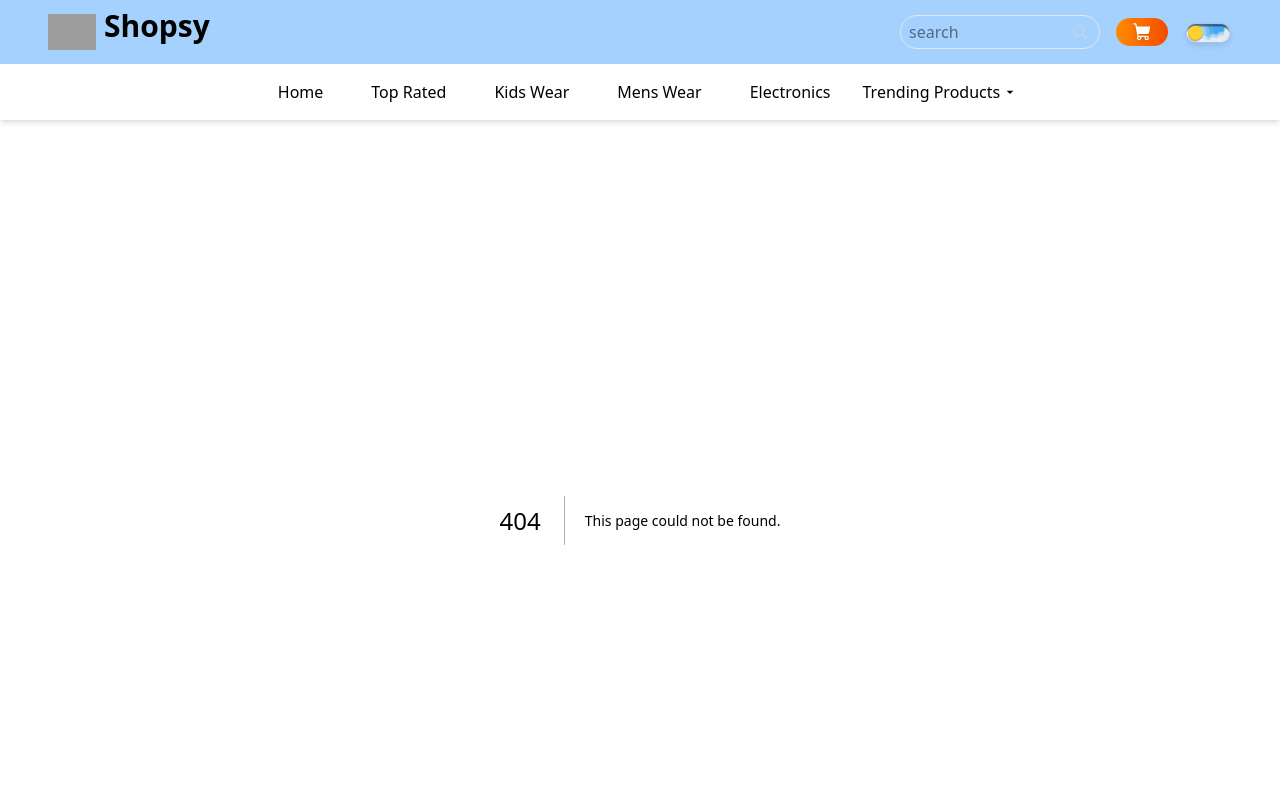
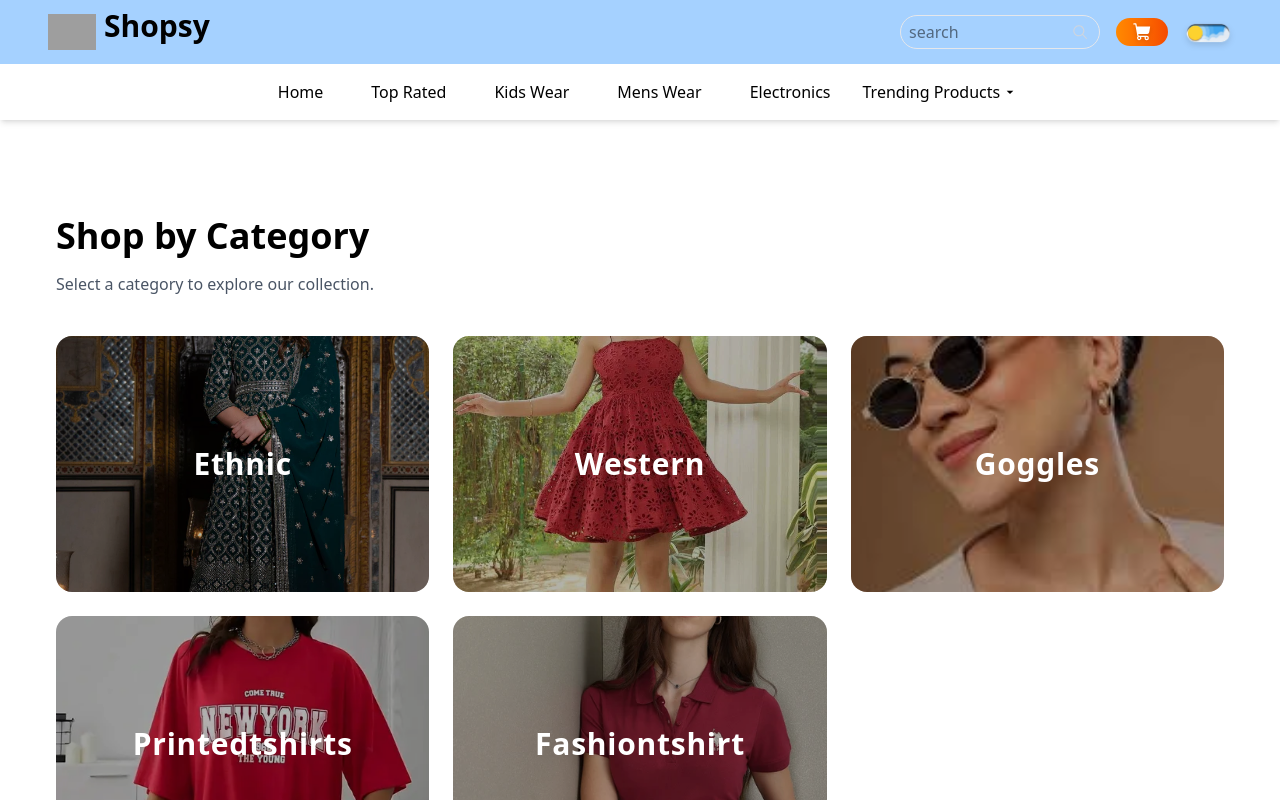
Before and after one commit to neharepos/e-commerce-website, a Next.js app: page /Products in a window 1280 px wide. Before the commit this address had no page. Shown: the top 800 px of the page. Built offline with nearby package versions, Linux system fonts and the light colour scheme; grey boxes are pictures that could not be loaded.

Commit message:
added the routes of products

```diff
--- a/app/Products/[category]/page.tsx
+++ b/app/Products/[category]/page.tsx
@@ -13,7 +13,7 @@ const CategoryPage = () => {
   );
 
   return (
-    <div className="pt-24 px-4 md:px-14 container mx-auto min-h-screen">
+    <div className="pt-24 px-4 md:px-14 container mx-auto min-h-screen pb-4">
       <h1 className="text-3xl font-bold capitalize mb-8 border-b pb-4">
         {categoryName?.replace("-", " ")} Collection
       </h1>
@@ -21,7 +21,7 @@ const CategoryPage = () => {
       <div className="grid grid-cols-1 sm:grid-cols-2 md:grid-cols-3 lg:grid-cols-4 gap-8">
         {filteredProducts.map((product) => (
           <div key={product.id} className="group flex flex-col h-full">
-            {/* Image Container with Fixed Aspect Ratio */}
+
             <div className="relative aspect-square overflow-hidden rounded-lg bg-gray-100 mb-4">
               <img
                 src={product.img.src}
@@ -30,7 +30,7 @@ const CategoryPage = () => {
               />
             </div>
 
-            {/* Product Details */}
+
             <div className="flex flex-col flex-grow">
               <h3 className="text-sm text-gray-700 font-medium line-clamp-2 mb-1">
                 {product.title}
@@ -41,7 +41,7 @@ const CategoryPage = () => {
                   <span className="text-yellow-500 text-sm">★</span>
                   <span className="text-sm text-gray-500">{product.rating}</span>
                 </div>
-                {/* Add price here if available in your data */}
+
                 <p className="text-lg font-bold text-gray-900 mt-1">
                   ${product.price || "0.00"}
                 </p>
--- /dev/null
+++ b/app/Products/page.tsx
@@ -0,0 +1,44 @@
+import Link from "next/link";
+import { ProductsData } from "../data/products/page";
+
+const ProductsOverview = () => {
+
+  const categories = Array.from(
+    new Set(ProductsData.map((item) => item.category))
+  );
+
+  return (
+    <div className="pt-24 px-4 md:px-14 container mx-auto min-h-screen pb-6">
+      <h1 className="text-4xl font-extrabold mb-4">Shop by Category</h1>
+      <p className="text-gray-600 mb-10">Select a category to explore our collection.</p>
+
+      <div className="grid grid-cols-1 sm:grid-cols-2 lg:grid-cols-3 gap-6">
+        {categories.map((cat) => (
+          <Link
+            href={`/products/${cat.toLowerCase()}`}
+            key={cat}
+            className="group relative h-64 overflow-hidden rounded-2xl bg-gray-200"
+          >
+
+            <div className="absolute inset-0 bg-black/30 group-hover:bg-black/50 transition-colors z-10" />
+
+            <div className="absolute inset-0 flex items-center justify-center z-20">
+              <h2 className="text-white text-3xl font-bold capitalize tracking-wide">
+                {cat}
+              </h2>
+            </div>
+
+
+            <img
+              src={ProductsData.find(p => p.category === cat)?.img.src}
+              alt={cat}
+              className="w-full h-full object-cover transition-transform duration-500 group-hover:scale-110"
+            />
+          </Link>
+        ))}
+      </div>
+    </div>
+  );
+};
+
+export default ProductsOverview;
--- a/components/Products/Products.tsx
+++ b/components/Products/Products.tsx
@@ -5,6 +5,7 @@ import Img3 from "../../public/women/womenn3.jpeg";
 import Img4 from "../../public/women/women4.jpg";
 import Img5 from "../../public/women/women5.jpg";
 import { IoStarSharp } from "react-icons/io5";
+import Link from "next/link";
 
 const ProductsData = [
   {
@@ -13,6 +14,7 @@ const ProductsData = [
     title: "Women Ethnic",
     rating: 5.0,
     color: "white",
+    category: "ethnic",
     aosDelay: "0",
   },
   {
@@ -21,12 +23,14 @@ const ProductsData = [
     title: "Women western",
     rating: 4.5,
     color: "Red",
+    category: "western",
     aosDelay: "200",
   },
   {
     id: 3,
     img: Img3,
     title: "Goggles",
+    category: "goggles",
     rating: 4.7,
     color: "brown",
     aosDelay: "400",
@@ -37,6 +41,7 @@ const ProductsData = [
     title: "Printed T-Shirt",
     rating: 4.4,
     color: "Yellow",
+    category: "printedtshirts",
     aosDelay: "600",
   },
   {
@@ -45,6 +50,7 @@ const ProductsData = [
     title: "Fashin T-Shirt",
     rating: 4.5,
     color: "Pink",
+    category: "fashiontshirts",
     aosDelay: "800",
   },
 ];
@@ -69,7 +75,11 @@ const Products = () => {
                     {/* card section */}
                     {
                         ProductsData.map((data) => (
-
+                              <Link
+    href={`/Products/${data.category}`}
+    key={data.id}
+    className="cursor-pointer" // Changes the mouse to a hand icon
+  >
                             <div
                             data-aos="fade-up"
                             data-aos-delay={data.aosDelay}
@@ -88,9 +98,11 @@ const Products = () => {
                                 </div>
                                 </div>
                             </div>
+                            </Link>
                         ))
                     }
                 </div>
+
                 {/* view all button */}
                 <div className='flex justify-center'>
                   <button className='text-center mt-10
@@ -100,6 +112,7 @@ const Products = () => {
             </div>
         </div>
     </div>
+
   )
 }
 
```
